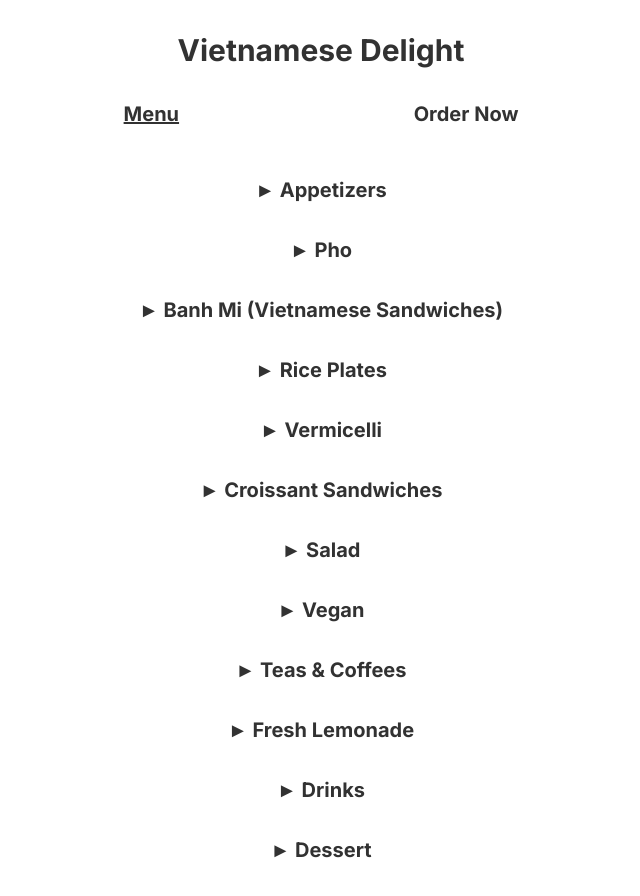
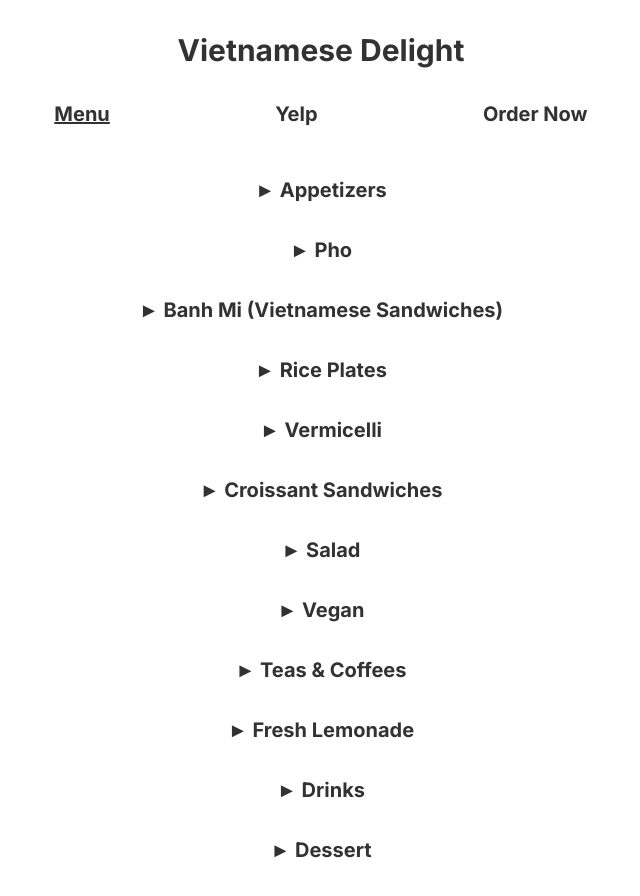
Before and after one commit to zhjngli/vietnamese-delight, a Next.js app: page / in a window 1280 px wide. Shown: the top 896 px of the page, without its empty margins (319-959 px from the left). Built offline with nearby package versions, Linux system fonts and the light colour scheme.

Commit message:
add yelp page link

```diff
--- a/src/app/page.tsx
+++ b/src/app/page.tsx
@@ -25,6 +25,16 @@
       <main className="text-center mb-12">
         <div className="flex justify-evenly items-center mb-4 px-8">
           <h2 className="text-xl font-bold mb-4 underline">Menu</h2>
+          <h2 className="text-xl font-bold mb-4">
+            <Link
+              target="_blank"
+              href="https://www.yelp.com/biz/vietnamese-delight-los-angeles-2"
+              rel="noopener noreferrer"
+              className="hover:underline"
+            >
+              Yelp
+            </Link>
+          </h2>
           <h2 className="text-xl font-bold mb-4">
             <Link
               target="_blank"
```
